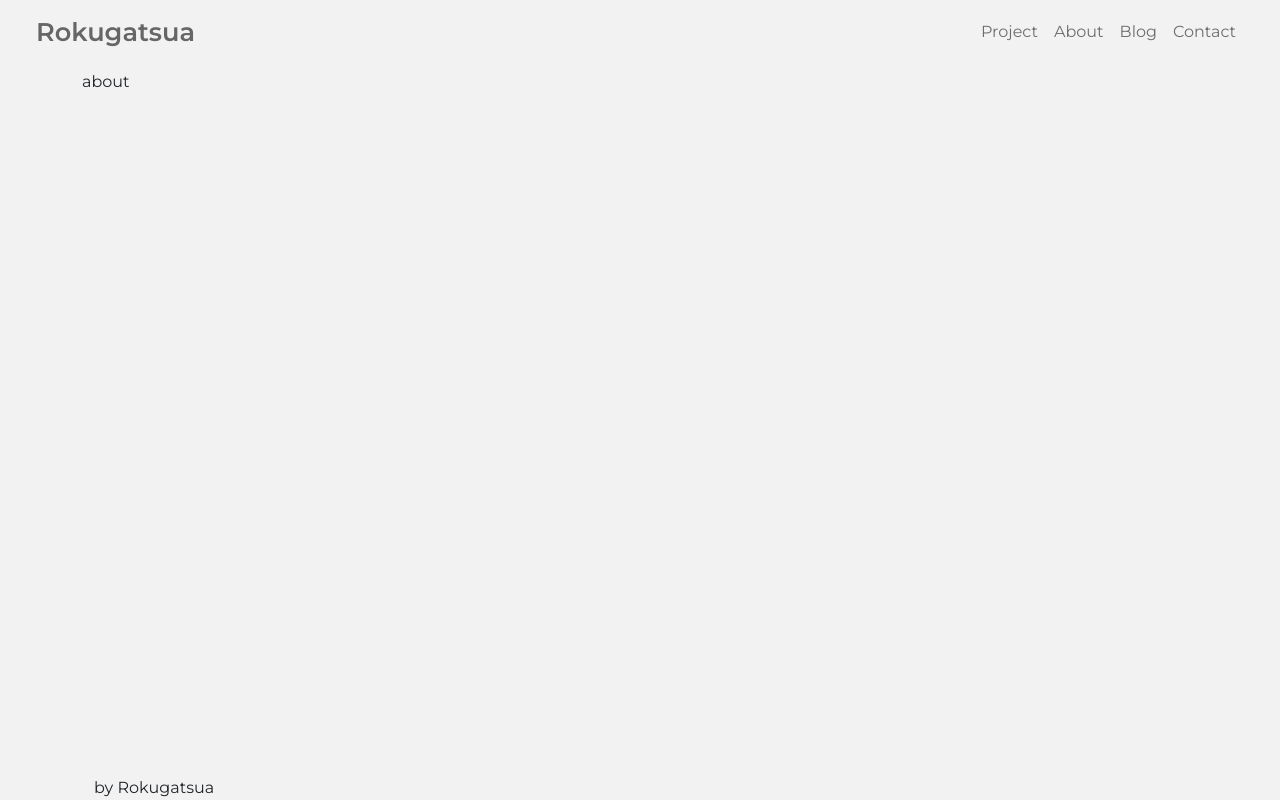
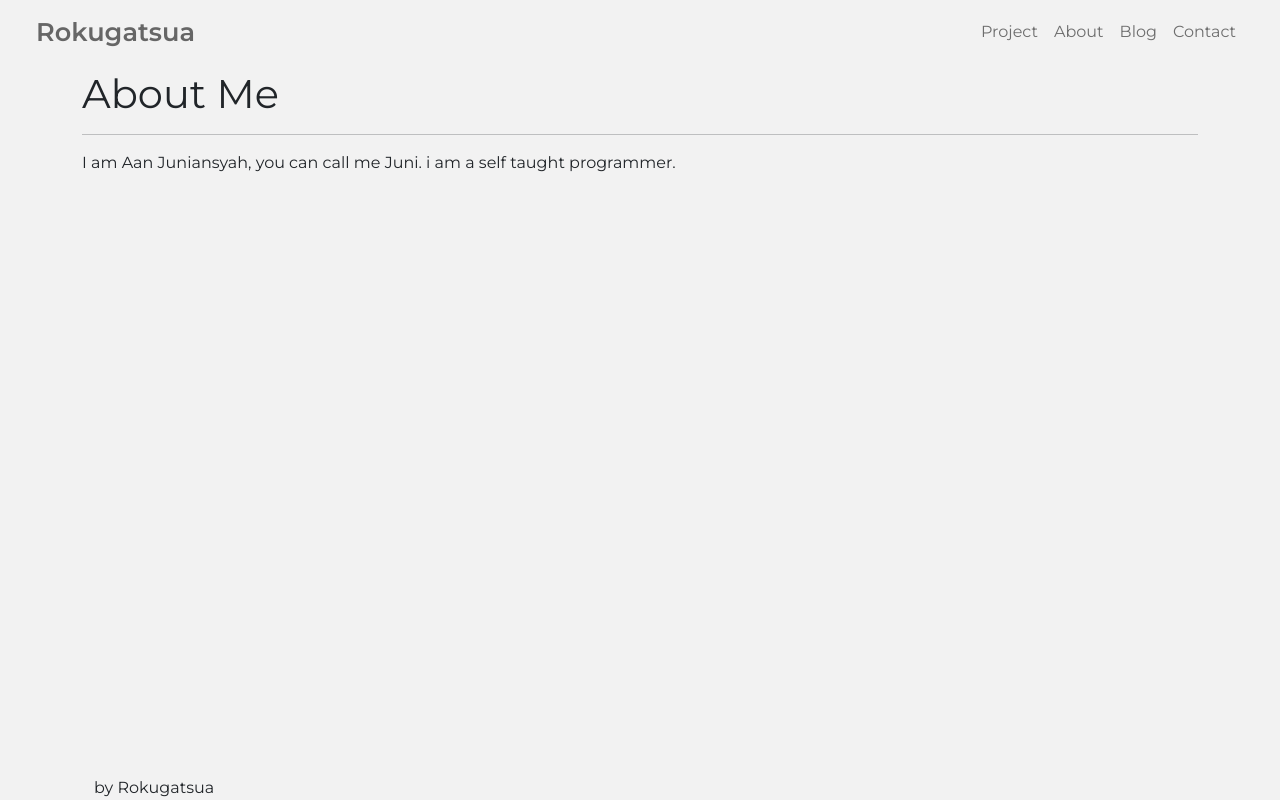
Before and after one commit to Rokugatsua/rokugatsua.github.io, a Vue app: page /about in a window 1280 px wide. Built offline with nearby package versions, Linux system fonts and the light colour scheme.

Commit message:
update content

```diff
--- a/src/views/About.vue
+++ b/src/views/About.vue
@@ -1,5 +1,11 @@
 <template>
-  <div>
-    about
-  </div>
+  <section>
+    <header>
+      <h1>About Me</h1>
+      <hr>
+    </header>
+    <main>
+      I am Aan Juniansyah, you can call me Juni. i am a self taught programmer.
+    </main>
+  </section>
 </template>
--- a/src/views/Home.vue
+++ b/src/views/Home.vue
@@ -12,7 +12,7 @@
 export default {
   data() {
     return {
-      motto: 'Hello, I am Jun. I am self taught programer web development mainly in Frontend.',
+      motto: 'Hello, I am Jun. I am self taught programmer web development mainly in frontend.',
       count: 0
     }
   },
```
